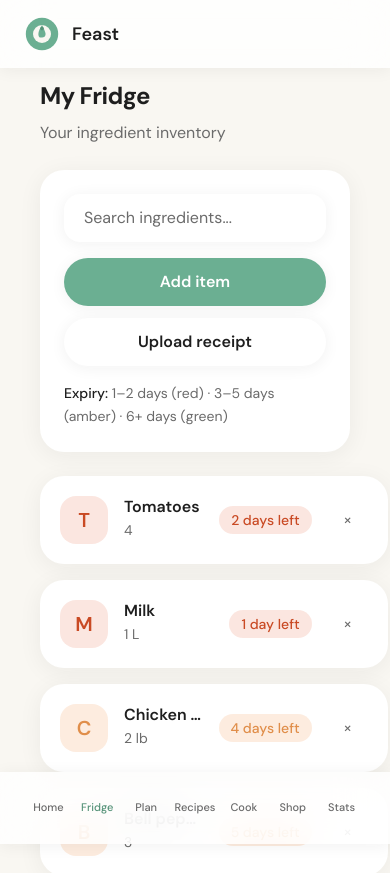
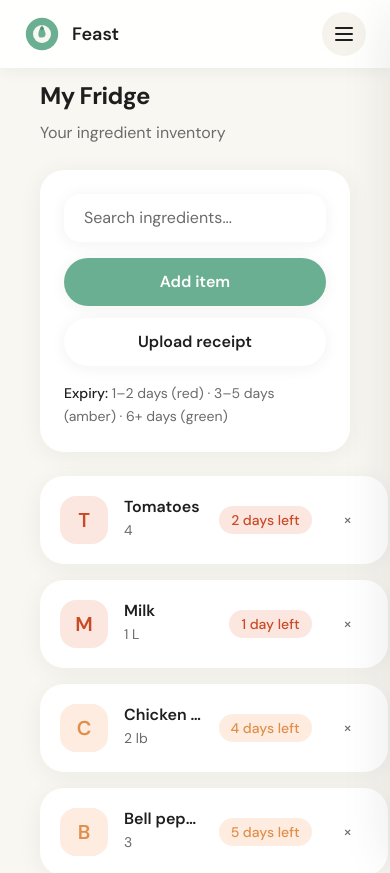
Before and after one commit to monish05/HCI-FoodApp, a React (Vite) app in the folder frontend/: page /fridge in a window 390 px wide. Shown: the top 873 px of the page. Built offline with nearby package versions, Linux system fonts and the light colour scheme.

Commit message:
Fixed navigation
- Fixed jumpiness when navigating
- Added hamburger for navigation bar for small mobile devices

```diff
--- a/frontend/src/components/Navbar.jsx
+++ b/frontend/src/components/Navbar.jsx
@@ -1,23 +1,40 @@
-import { NavLink } from 'react-router-dom'
+import { useState, useEffect } from 'react'
+import { NavLink, useLocation } from 'react-router-dom'
 
 const navItems = [
-  { to: '/', label: 'Home', short: 'Home' },
-  { to: '/fridge', label: 'My Fridge', short: 'Fridge' },
-  { to: '/planner', label: 'Planner', short: 'Plan' },
-  { to: '/recipes', label: 'Recipes', short: 'Recipes' },
-  { to: '/cooking', label: 'Cooking', short: 'Cook' },
-  { to: '/shopping', label: 'Shopping', short: 'Shop' },
-  { to: '/analytics', label: 'Analytics', short: 'Stats' },
+  { to: '/', label: 'Home' },
+  { to: '/fridge', label: 'My Fridge' },
+  { to: '/planner', label: 'Planner' },
+  { to: '/recipes', label: 'Recipes' },
+  { to: '/cooking', label: 'Cooking' },
+  { to: '/shopping', label: 'Shopping' },
+  { to: '/analytics', label: 'Analytics' },
 ]
 
 export default function Navbar() {
+  const [menuOpen, setMenuOpen] = useState(false)
+  const location = useLocation()
+
+  const closeMenu = () => setMenuOpen(false)
+
+  useEffect(() => {
+    setMenuOpen(false)
+  }, [location.pathname])
+
+  useEffect(() => {
+    if (!menuOpen) return
+    const prev = document.body.style.overflow
+    document.body.style.overflow = 'hidden'
+    return () => { document.body.style.overflow = prev }
+  }, [menuOpen])
+
   return (
     <>
-      <header className="fixed top-0 left-0 right-0 z-40 min-w-0 bg-white/80 shadow-soft backdrop-blur-xl safe-top">
+      <header className="fixed top-0 left-0 right-0 z-40 min-w-0 bg-white/90 shadow-soft backdrop-blur-xl safe-top">
         <a href="#main-content" className="skip-link">
           Skip to main content
         </a>
-        <nav className="mx-auto flex max-w-6xl items-center justify-between gap-4 page-padding page-padding-safe py-4" aria-label="Main navigation">
+        <nav className="mx-auto flex max-w-6xl items-center justify-between gap-4 page-padding page-padding-safe py-3 sm:py-4" aria-label="Main navigation">
           <NavLink
             to="/"
             className="flex shrink-0 items-center gap-3 text-ink transition-opacity hover:opacity-90 focus:outline-none focus-visible:ring-2 focus-visible:ring-sage focus-visible:ring-offset-2 rounded-2xl"
@@ -26,6 +43,8 @@ export default function Navbar() {
             <span className="hidden text-lg font-semibold sm:inline">Fridge to Feast</span>
             <span className="text-lg font-semibold sm:hidden">Feast</span>
           </NavLink>
+
+          {/* Desktop: horizontal nav */}
           <ul className="hidden min-w-0 flex-1 items-center justify-end gap-1 overflow-x-auto py-1 scrollbar-hide md:flex md:gap-2">
             {navItems.map(({ to, label }) => (
               <li key={to} className="shrink-0">
@@ -44,30 +63,72 @@ export default function Navbar() {
               </li>
             ))}
           </ul>
+
+          {/* Mobile: menu button */}
+          <button
+            type="button"
+            onClick={() => setMenuOpen(true)}
+            className="flex h-11 w-11 shrink-0 items-center justify-center rounded-full bg-cream-200/80 text-ink transition-colors hover:bg-cream-300 focus:outline-none focus-visible:ring-2 focus-visible:ring-sage focus-visible:ring-offset-2 md:hidden"
+            aria-label="Open menu"
+            aria-expanded={menuOpen}
+          >
+            <svg className="h-6 w-6" fill="none" viewBox="0 0 24 24" stroke="currentColor" strokeWidth={2} aria-hidden>
+              <path strokeLinecap="round" strokeLinejoin="round" d="M4 6h16M4 12h16M4 18h16" />
+            </svg>
+          </button>
         </nav>
       </header>
 
-      <nav
-        className="fixed bottom-0 left-0 right-0 z-40 min-w-0 bg-white/80 shadow-soft backdrop-blur-xl safe-bottom md:hidden"
-        aria-label="Mobile navigation"
+      {/* Mobile menu overlay */}
+      <div
+        className={`fixed inset-0 z-50 bg-ink/40 backdrop-blur-sm transition-opacity duration-200 md:hidden ${menuOpen ? 'opacity-100' : 'pointer-events-none opacity-0'}`}
+        onClick={closeMenu}
+        onKeyDown={(e) => e.key === 'Escape' && closeMenu()}
+        aria-hidden="true"
+      />
+
+      {/* Mobile menu panel */}
+      <aside
+        className={`fixed top-0 right-0 z-50 h-full w-full max-w-sm bg-white shadow-soft-xl transition-transform duration-300 ease-out safe-top safe-right md:hidden ${menuOpen ? 'translate-x-0' : 'translate-x-full'}`}
+        aria-label="Mobile menu"
+        aria-hidden={!menuOpen}
       >
-        <ul className="flex items-center justify-around gap-0 page-padding-safe py-3">
-          {navItems.map(({ to, short }) => (
-            <li key={to} className="min-w-0 flex-1">
+        <div className="flex h-full flex-col">
+          <div className="flex items-center justify-between gap-4 border-b border-cream-200 px-4 py-4 page-padding-safe">
+            <span className="text-lg font-semibold text-ink">Menu</span>
+            <button
+              type="button"
+              onClick={closeMenu}
+              className="flex h-11 w-11 items-center justify-center rounded-full text-ink-muted transition-colors hover:bg-cream-200 hover:text-ink focus:outline-none focus-visible:ring-2 focus-visible:ring-sage"
+              aria-label="Close menu"
+            >
+              <svg className="h-6 w-6" fill="none" viewBox="0 0 24 24" stroke="currentColor" strokeWidth={2}>
+                <path strokeLinecap="round" strokeLinejoin="round" d="M6 18L18 6M6 6l12 12" />
+              </svg>
+            </button>
+          </div>
+          <ul className="flex flex-1 flex-col gap-1 overflow-y-auto p-4 page-padding-safe">
+            {navItems.map(({ to, label }) => {
+              const isActive = location.pathname === to || (to !== '/' && location.pathname.startsWith(to))
+              return (
+                <li key={to}>
                   <NavLink
                     to={to}
-                className={({ isActive }) =>
-                  `flex min-h-12 flex-col items-center justify-center gap-0.5 rounded-2xl px-1 py-2 text-[11px] font-medium transition-all duration-200 focus:outline-none focus-visible:ring-2 focus-visible:ring-sage ${
-                    isActive ? 'text-sage-dark' : 'text-ink-muted hover:text-ink'
-                  }`
-                }
+                    onClick={closeMenu}
+                    className={`flex min-h-14 items-center rounded-2xl px-4 text-base font-medium transition-colors focus:outline-none focus-visible:ring-2 focus-visible:ring-sage focus-visible:ring-offset-2 ${
+                      isActive
+                        ? 'bg-sage/12 text-sage-dark'
+                        : 'text-ink hover:bg-cream-100'
+                    }`}
                   >
-                <span className="truncate w-full text-center">{short}</span>
+                    {label}
                   </NavLink>
                 </li>
-          ))}
+              )
+            })}
           </ul>
-      </nav>
+        </div>
+      </aside>
     </>
   )
 }
--- a/frontend/src/components/PageContainer.jsx
+++ b/frontend/src/components/PageContainer.jsx
@@ -1,7 +1,7 @@
 export default function PageContainer({ children, className = '' }) {
   return (
     <main
-      className={`min-h-screen min-w-0 pb-24 pt-20 page-padding page-padding-safe safe-bottom md:pb-12 md:pt-28 ${className}`}
+      className={`min-h-screen min-w-0 pb-24 pt-20 page-padding page-padding-safe safe-bottom md:pb-12 md:pt-28 overflow-x-hidden ${className}`}
       id="main-content"
     >
       {children}
--- a/frontend/src/index.css
+++ b/frontend/src/index.css
@@ -78,6 +78,6 @@
   }
 
   .page-content {
-    @apply mx-auto w-full min-w-0 max-w-6xl px-4 xs:px-5 sm:px-6;
+    @apply mx-auto w-full min-w-0 max-w-5xl px-4 xs:px-5 sm:px-6;
   }
 }
--- a/frontend/src/pages/Analytics.jsx
+++ b/frontend/src/pages/Analytics.jsx
@@ -14,7 +14,7 @@ const accentText = { sage: 'text-sage-dark', amber: 'text-amber-dark', tomato: '
 export default function Analytics() {
   return (
     <PageContainer>
-      <div className="page-content mx-auto max-w-4xl min-w-0">
+      <div className="page-content">
         <SectionHeader
           title="Analytics"
           subtitle="Your impact at a glance"
--- a/frontend/src/pages/CookingMode.jsx
+++ b/frontend/src/pages/CookingMode.jsx
@@ -10,7 +10,7 @@ export default function CookingMode() {
 
   return (
     <PageContainer className="flex flex-col items-center justify-center">
-      <div className="page-content w-full max-w-2xl min-w-0">
+      <div className="page-content">
         <p className="mb-4 text-center text-sm font-medium text-ink-muted" aria-live="polite">
           Step {step + 1} of {total}
         </p>
--- a/frontend/src/pages/MyFridge.jsx
+++ b/frontend/src/pages/MyFridge.jsx
@@ -45,7 +45,7 @@ export default function MyFridge() {
 
   return (
     <PageContainer>
-      <div className="page-content mx-auto max-w-3xl">
+      <div className="page-content">
         <SectionHeader
           title="My Fridge"
           subtitle="Your ingredient inventory"
--- a/frontend/src/pages/RecipeDetail.jsx
+++ b/frontend/src/pages/RecipeDetail.jsx
@@ -13,7 +13,7 @@ export default function RecipeDetail() {
   if (!recipe) {
     return (
       <PageContainer>
-        <div className="page-content mx-auto max-w-2xl">
+        <div className="page-content">
           <div className="card rounded-3xl p-12 text-center">
             <p className="text-ink-muted leading-relaxed">Recipe not found.</p>
             <Link to="/recipes" className="btn-primary mt-6 inline-block">
@@ -27,7 +27,7 @@ export default function RecipeDetail() {
 
   return (
     <PageContainer>
-      <div className="page-content mx-auto max-w-2xl min-w-0">
+      <div className="page-content">
         <Link
           to="/recipes"
           className="mb-6 inline-block text-sm font-medium text-ink-muted transition-colors hover:text-ink focus:outline-none focus-visible:ring-2 focus-visible:ring-sage rounded-full"
--- a/frontend/src/pages/ShoppingList.jsx
+++ b/frontend/src/pages/ShoppingList.jsx
@@ -17,7 +17,7 @@ export default function ShoppingList() {
 
   return (
     <PageContainer>
-      <div className="page-content mx-auto max-w-2xl min-w-0">
+      <div className="page-content">
         <SectionHeader
           title="Shopping list"
           subtitle="Check off as you shop"
```
Lines whose indentation alone changed are shown as unchanged.
